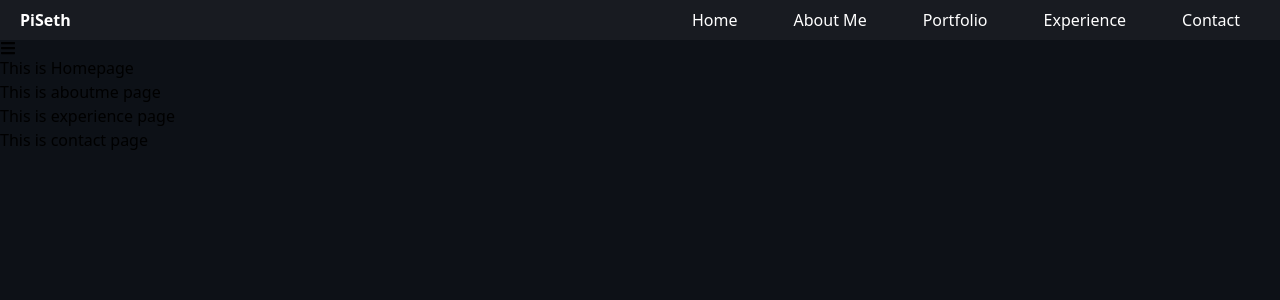
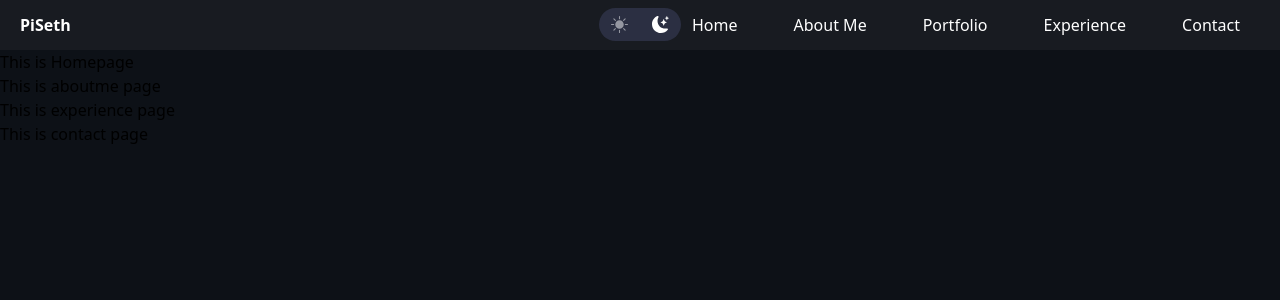
Before and after one commit to it-phnomden/maportfolio, a React (Create React App) app: page / in a window 1280 px wide. Shown: the top 300 px of the page. Built offline with nearby package versions, Linux system fonts and the light colour scheme.

Commit message:
Added dark mode

```diff
--- a/public/index.html
+++ b/public/index.html
@@ -1,5 +1,5 @@
 <!DOCTYPE html>
-<html lang="en">
+<html lang="en" class="dark">
   <head>
     <meta charset="utf-8" />
     <link rel="icon" href="%PUBLIC_URL%/favicon.ico" />
--- a/src/App.jsx
+++ b/src/App.jsx
@@ -6,7 +6,7 @@ import AboutMe from "./components/AboutMe";
 import Contact from "./components/Contact";
 
 const App = () => {
-    return<div className="w-screen h-screen bg-[rgb(13,17,23)]">
+    return<div className="w-screen h-screen bg-white dark:bg-[rgb(13,17,23)]">
         <NavBar />
         <Home />
         <AboutMe />
--- a/src/components/NavBar.jsx
+++ b/src/components/NavBar.jsx
@@ -1,6 +1,7 @@
-import React, { useState } from "react";
-import {FaBars, FaTimes} from "react-icons/fa";
-import {color, motion} from "framer-motion"
+import React, { useEffect, useState } from "react";
+import {FaBars, FaTimes } from "react-icons/fa";
+import {BsMoonStarsFill } from "react-icons/bs";
+import {BsFillSunFill} from "react-icons/bs";
 
 const links = [
     {
@@ -26,28 +27,67 @@ const links = [
 
 ]
 
+const darkTheme ='text-white';
+const lightTheme ='text-black';
+
 const NavBar = () => {
     const [nav, setNav] = useState(false);
+    const [darkMode, setDarkMode] = useState(true);
+    const [themeMode, setThemeMode] = useState(darkTheme);
+    useEffect( () =>{
+        if ( darkMode ) {
+            document.documentElement.classList.add('dark')
+          } else {
+            document.documentElement.classList.remove('dark')
+          }
+    }, [darkMode] );
     return(
     <>
-        <div className="w-screen h-[40px] px-5 text-white bg-[rgb(24,27,33)] flex justify-between items-center">
-            <h1 className="font-bold py-2">PiSeth</h1>
-            <ul className="hidden md:flex space-x-4">
+        <div className={`w-screen h-[50px] px-5 ${themeMode}  bg-[rgb(248,249,250)] dark:bg-[rgb(24,27,33)] flex justify-between items-center`}>
+            <h1 className="font-bold py-2 cursor-pointer">PiSeth</h1>
+
+            <div className="rounded-full flex absolute top-2 left-[calc(50%-41px)] bg-[rgb(255,255,255)]  dark:bg-[rgb(43,47,66)]">
+                <div
+                    onClick={()=> {
+                        setDarkMode(false)
+                        setThemeMode(lightTheme);
+                    }}
+                    // className={`px-3 py-2 cursor-pointer rounded-l-full ${darkMode?'bg-[rgb(30,30,32)] text-black':'bg-[rgb(43,47,66)] text-white'}
+                    className={`px-3 py-2 cursor-pointer rounded-l-full ${darkMode?'opacity-50':'opacity-100'} hover:opacity-20`}>
+                        <BsFillSunFill size={17} />
+                </div>
+                <div
+                    onClick={()=> {
+                        setDarkMode(true);
+                        setThemeMode(darkTheme);
+                    }}
+                    // className={`px-3 py-2 cursor-pointer rounded-r-full ${darkMode?'bg-[rgb(43,47,66)] text-white':'bg-[rgb(30,30,32)] text-black'}
+                    className={`px-3 py-2 cursor-pointer rounded-r-full ${darkMode?'opacity-100':'opacity-50'} hover:opacity-20`}>
+
+                    <BsMoonStarsFill size={17} />
+                </div>
+            </div>
+
+            <ul className={`hidden md:flex space-x-4`}>
                 { links.map( ({id, link}) => (
-                    <motion.li
-                    key={id}
-                    className="px-5 py-2 cursor-pointer capitalize rounded-l duration-200"
-                    whileHover={{ scale: 1.1}} whileTap={{ scale: 0.8 }}
-                    >{link}</motion.li>
+                    <li
+                        key={id}
+                        className={`${themeMode} px-5 py-2 cursor-pointer capitalize rounded-l duration-100 active:scale-110 hover:opacity-70`}
+                        >{link}
+                    </li>
                 ))
                 }
             </ul>
+
+            <div
+            onClick={()=> setNav(!nav)}
+            className="cursor-pointer hidden max-sm:flex"
+            >
+                {nav? <FaTimes />: <FaBars />}
+            </div>
+
         </div>
-        <div
-        onClick={()=> setNav(!nav)}
-        >
-            {nav? <FaTimes />: <FaBars />}
-        </div>
+
     </>)
 }
 export default NavBar;
--- a/tailwind.config.js
+++ b/tailwind.config.js
@@ -7,4 +7,5 @@ module.exports = {
     extend: {},
   },
   plugins: [],
+  darkMode: 'class',
 }
```
